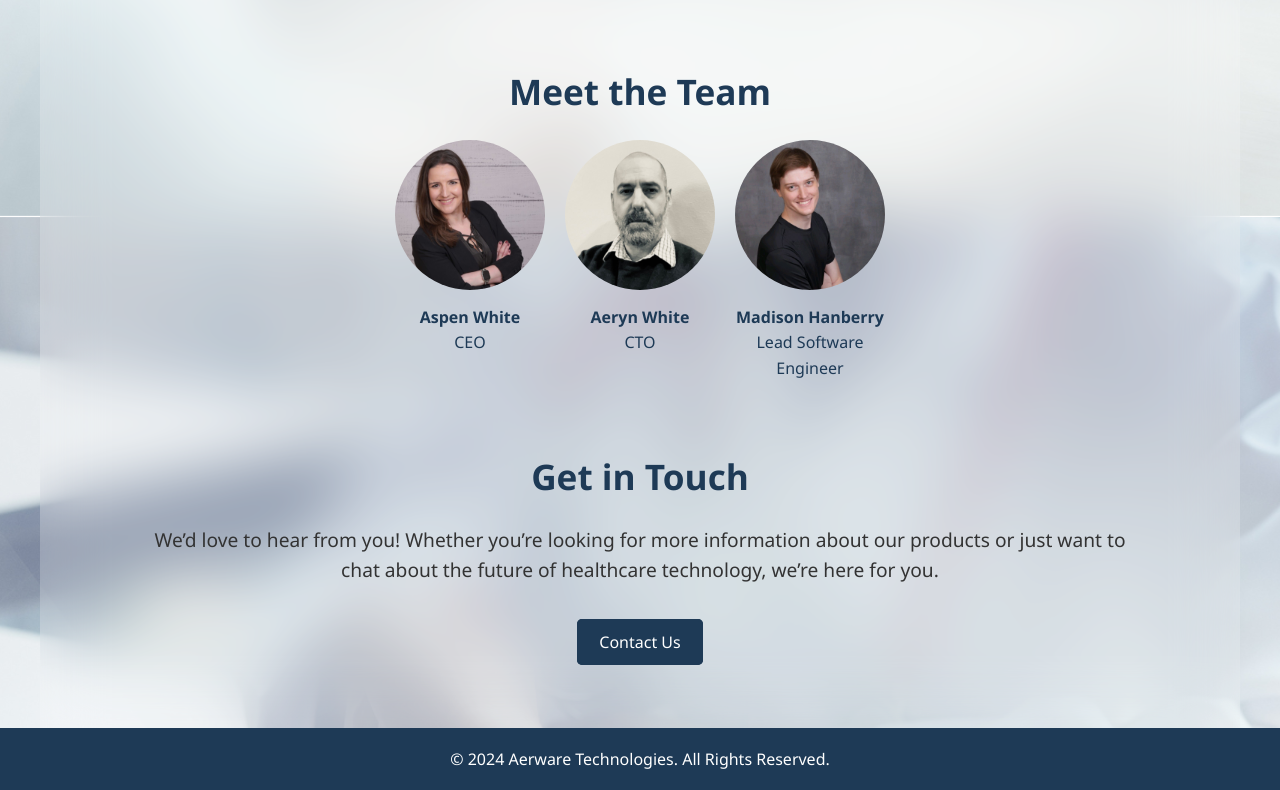
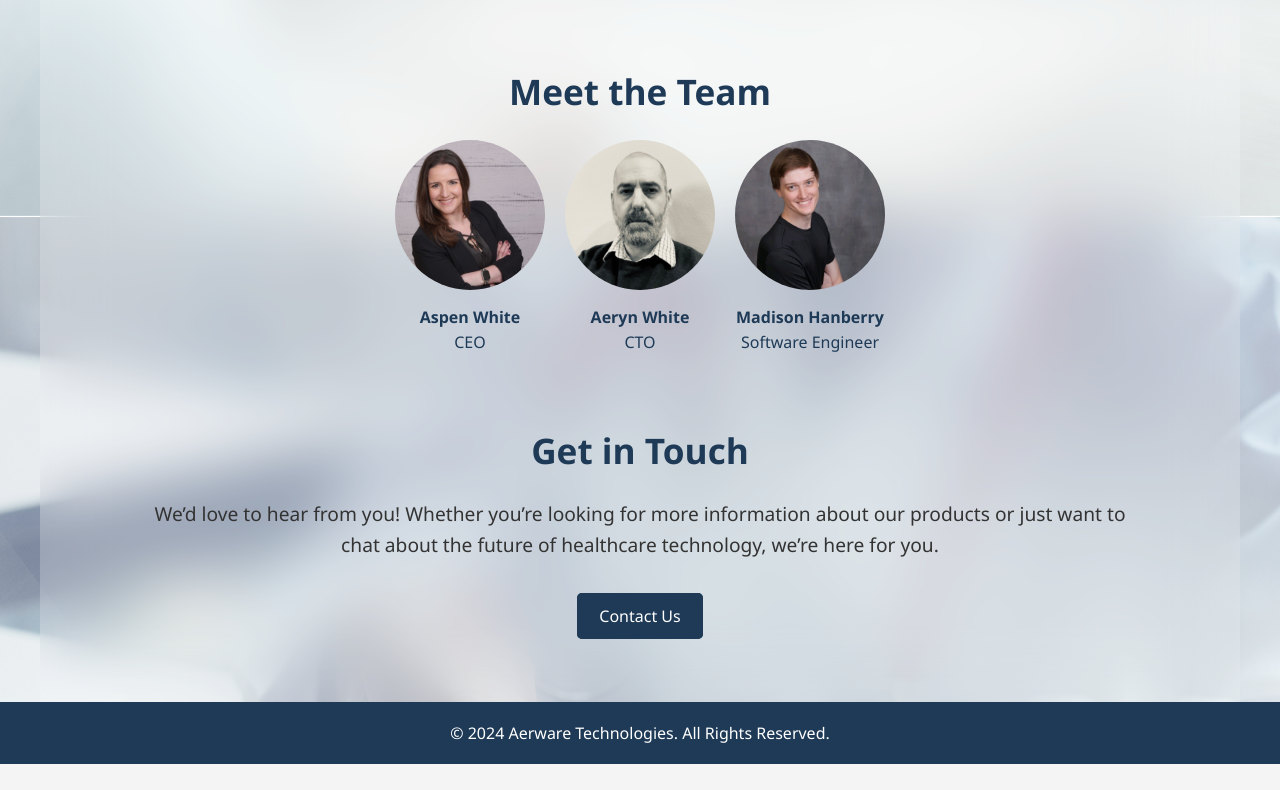
Before and after one commit to Aerware-Web-Design/aerware-ai, a website: page about.html in a window 1280 px wide. Shown: the part 748-1538 px from the top of the page. After the commit the page ends 1512 px from the top, so only its background shows below. Drawn offline with Linux system fonts and the light colour scheme.

Commit message:
Update about.html

```diff
--- a/about.html
+++ b/about.html
@@ -54,7 +54,7 @@
                 </div>
                 <div class="teammate">
                     <img src="./assets/madison.jpg" alt="Madison Hanberry">
-                    <p><strong>Madison Hanberry</strong><br>Lead Software Engineer</p>
+                    <p><strong>Madison Hanberry</strong><br>Software Engineer</p>
                 </div>
             </div>
 
```
